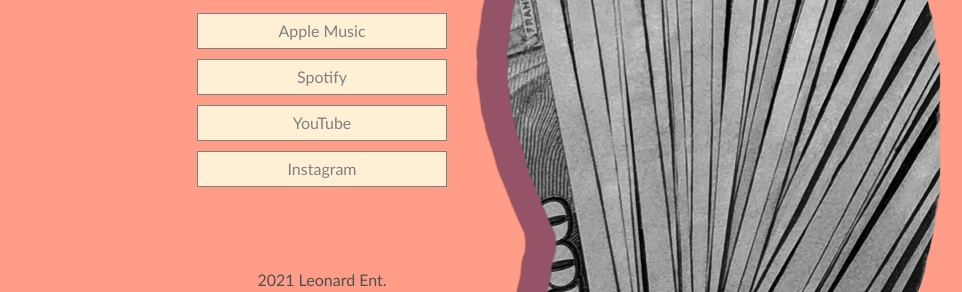
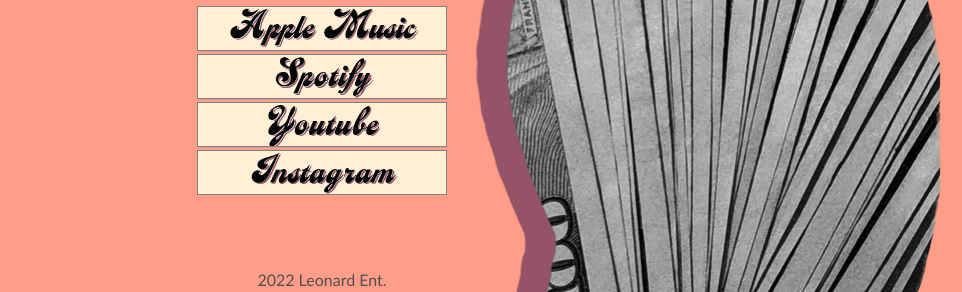
Before and after one commit to CodeNode21/tommyLeonard, a website: page index.html in a window 1280 px wide. Shown: the part 538-830 px from the top of the page, without its empty margins (318-1280 px from the left). Drawn offline with Linux system fonts and the light colour scheme.

Commit message:
added custome buttons

```diff
--- a/css/style.css
+++ b/css/style.css
@@ -45,6 +45,8 @@
   height: 100%;
   border-radius: 55px;
   object-fit: cover;
+  margin: 0;
+  padding: 0;
 }
 a,
 a:hover,
@@ -72,9 +74,10 @@
   border: 1px solid currentColor;
   color: grey;
   background-color: papayawhip;
-  margin-top: 10px;
-  padding: 5px;
+  margin-top: 3px;
+  /* padding: 5px; */
   min-width: 250px;
+  height: 45px;
 }
 @keyframes bounce1 {
   0% {
--- a/index.html
+++ b/index.html
@@ -36,28 +36,28 @@
         <div class="link apple">
           <!-- <img src="assets/itunes.png" /> -->
           <a href="https://music.apple.com/us/artist/tommy-boy/1547198156"
-            >Apple Music
+            ><img src="./assets/Button-Apple.png" alt="apple music" />
           </a>
         </div>
         <div class="link spotify">
           <!-- <img src="assets/spotify.png"/> -->
           <a
             href="https://open.spotify.com/artist/39SZhrlotMDfYHfzKwyF2R?si=qMMZmHaJTPaMcb2FsO2DEA&dl_branch=1"
-            >Spotify</a
+            ><img src="./assets/Button-Spotify.png" alt="spotify" /></a
           >
         </div>
         <div class="link youtube">
           <!-- <img src="assets/youtube.png"/> -->
           <a href="https://www.youtube.com/channel/UCWSXcd6mBV5bFX-W5m0TclQ"
-            >YouTube</a
+            ><img src="./assets/Buttons-YT.png" alt="youtube" /></a
           >
         </div>
         <div class="link ig">
           <!-- <img src="assets/instagram.png"/> -->
-          <a href="https://www.instagram.com/tommyleonardjr/">Instagram</a>
+          <a href="https://www.instagram.com/tommyleonardjr/"><img src="./assets/Buttons-IG.png" alt="instagram" /></a>
         </div>
       </div>
-      <footer class="footer">2021 Leonard Ent.</footer>
+      <footer class="footer">2022 Leonard Ent.</footer>
     </div>
   </body>
 </html>
```
Also changed, not shown: tleonard.js (+19 -11 lines), assets/Button-Apple.png (added), assets/Button-Spotify.png (added), assets/Buttons-IG.png (added), assets/Buttons-YT.png (added).
